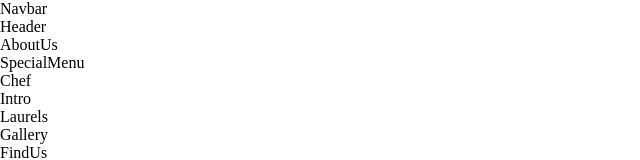
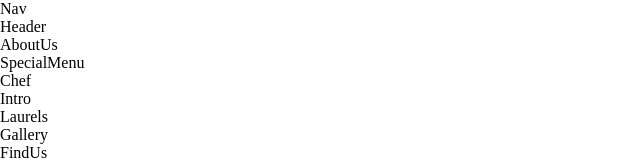
Before and after one commit to kelani34/keleicth-restaurant, a React (Create React App) app: page / in a window 1280 px wide. Shown: the top 160 px of the page, without its empty margins (0-640 px from the left). Built offline with nearby package versions, Linux system fonts and the light colour scheme; a web font is replaced by a local one.

Commit message:
fix: navbar setup

```diff
--- a/src/components/Navbar/Navbar.css
+++ b/src/components/Navbar/Navbar.css
@@ -0,0 +1,6 @@
+.app__navbar {
+  width: 100%;
+  display: flex;
+
+  border: 2px solid block;
+}
--- a/src/components/Navbar/Navbar.jsx
+++ b/src/components/Navbar/Navbar.jsx
@@ -1,11 +1,15 @@
-import React from 'react';
+import React from "react";
+import { GiHamburgerMenu } from "react-icons/gi";
+import { MdOutlineRestaurantMenu } from "react-icons/md";
+import images from "../../constants/images";
+import "./Navbar.css";
 
-import './Navbar.css';
+import "./Navbar.css";
 
 const Navbar = () => (
-  <div>
-    Navbar
-  </div>
+  <nav className="app_navbar">
+    <div>Nav</div>
+  </nav>
 );
 
 export default Navbar;
```
